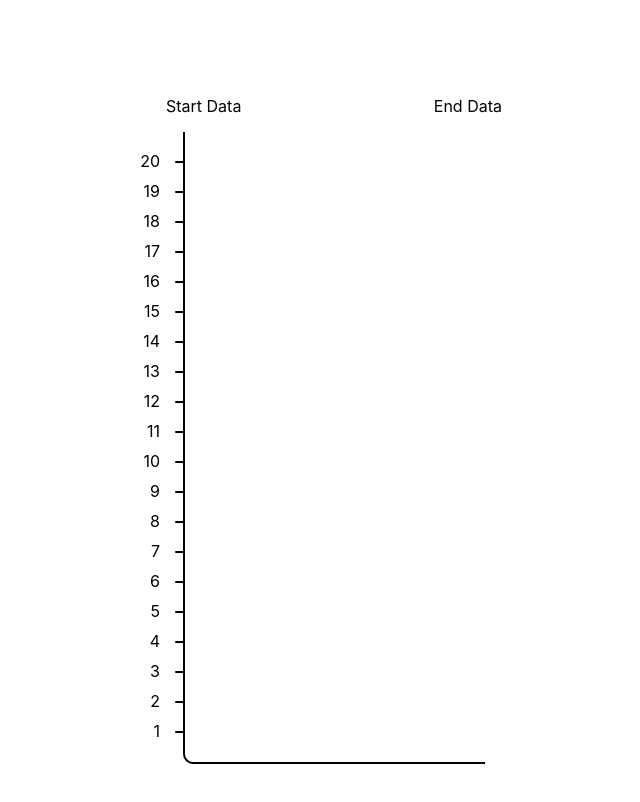
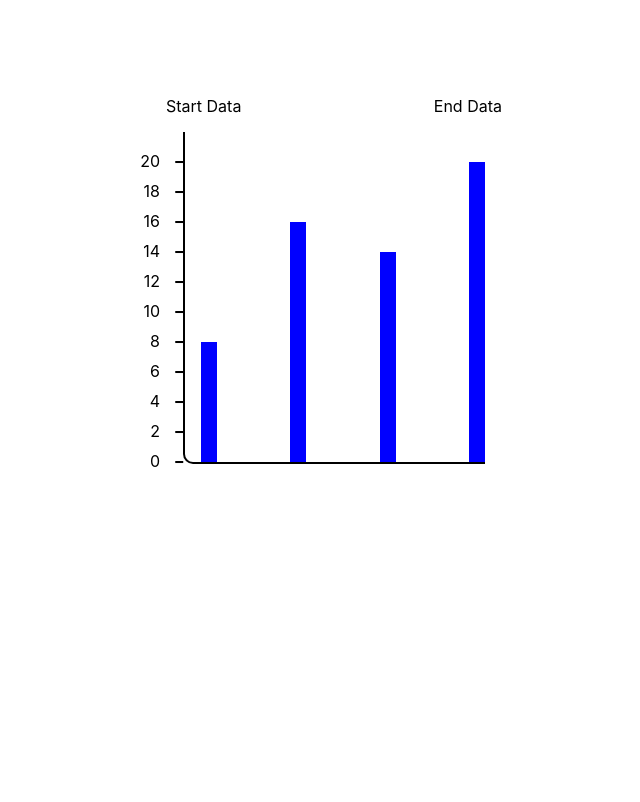
Before and after one commit to samyiskarous/react-responsive-native-chart, a React (Create React App) app: page / in a window 1280 px wide. Shown: the top 802 px of the page, without its empty margins (306-946 px from the left). Built offline with nearby package versions, Linux system fonts and the light colour scheme.

Commit message:
feat: Implemented styling for the Data Bars. remaining: compute the height from the actual raw value

```diff
--- a/src/components/reusable/charts/BarChart/AxisY.js
+++ b/src/components/reusable/charts/BarChart/AxisY.js
@@ -58,7 +58,7 @@ const AxisY = (props) => {
 
                 })}
 
-                    <ValuesListItem transparent>
+                    <ValuesListItem>
                         <ListItemData>
                             <ListItemValue>0</ListItemValue>
                             <ListItemIndicator>-</ListItemIndicator>
--- a/src/components/reusable/charts/BarChart/index.js
+++ b/src/components/reusable/charts/BarChart/index.js
@@ -3,7 +3,8 @@ import PropTypes from 'prop-types'
 import styled from 'styled-components';
 import AxisY from './AxisY';
 
-const AXIS_VALUES_COUNT = 20;
+const AXIS_VALUES_COUNT = 10;
+const SPACE_FROM_Y_AXIS = '1rem';
 
 const BarChart = (props) => {
     BarChart.propTypes = {
@@ -35,7 +36,33 @@ const BarChart = (props) => {
         borderLeft: `2px solid black`,
         borderBottom: `2px solid black`,
         borderBottomLeftRadius: 10,
+        position: 'relative'
     });
+
+    const DataBarsContainer = styled.div({
+
+        display: 'flex',
+        justifyContent: 'space-between',
+        // To start the bars from the bottom
+        alignItems: 'flex-end',
+
+        height: '91%',
+        width: '100%',
+
+        position: 'absolute',
+        bottom: '0',
+    });
+
+    const DataBar = styled.div({
+        height: props => props.height ? `${props.height}%` : '100%',
+        width: '1rem',
+        backgroundColor: 'blue',
+        position: 'relative',
+
+        ":first-child":{
+            marginLeft: SPACE_FROM_Y_AXIS
+        }
+    })
 
     const AxisX = styled.div({
         width: '100%',
@@ -47,10 +74,13 @@ const BarChart = (props) => {
         <>
             <BarChartContainerDiv>
                 <AxisY axisValues={yAxisValues}/>
-
-                <AxisX>
-
-                </AxisX>
+                <DataBarsContainer>
+                    <DataBar height={40}/>
+                    <DataBar height={80}/>
+                    <DataBar height={70}/>
+                    <DataBar height={100}/>
+                </DataBarsContainer>
+                <AxisX/>
             </BarChartContainerDiv>
         </>
     );
```
